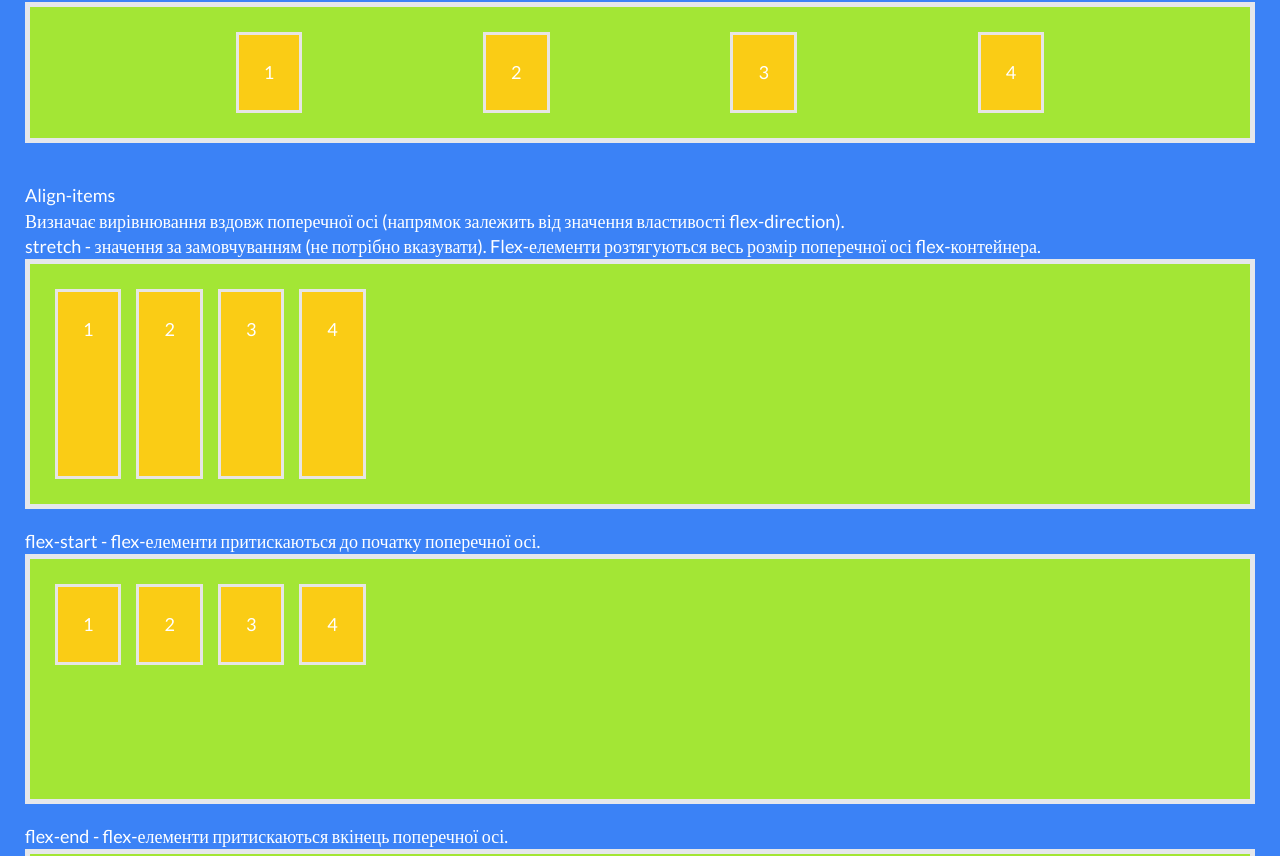
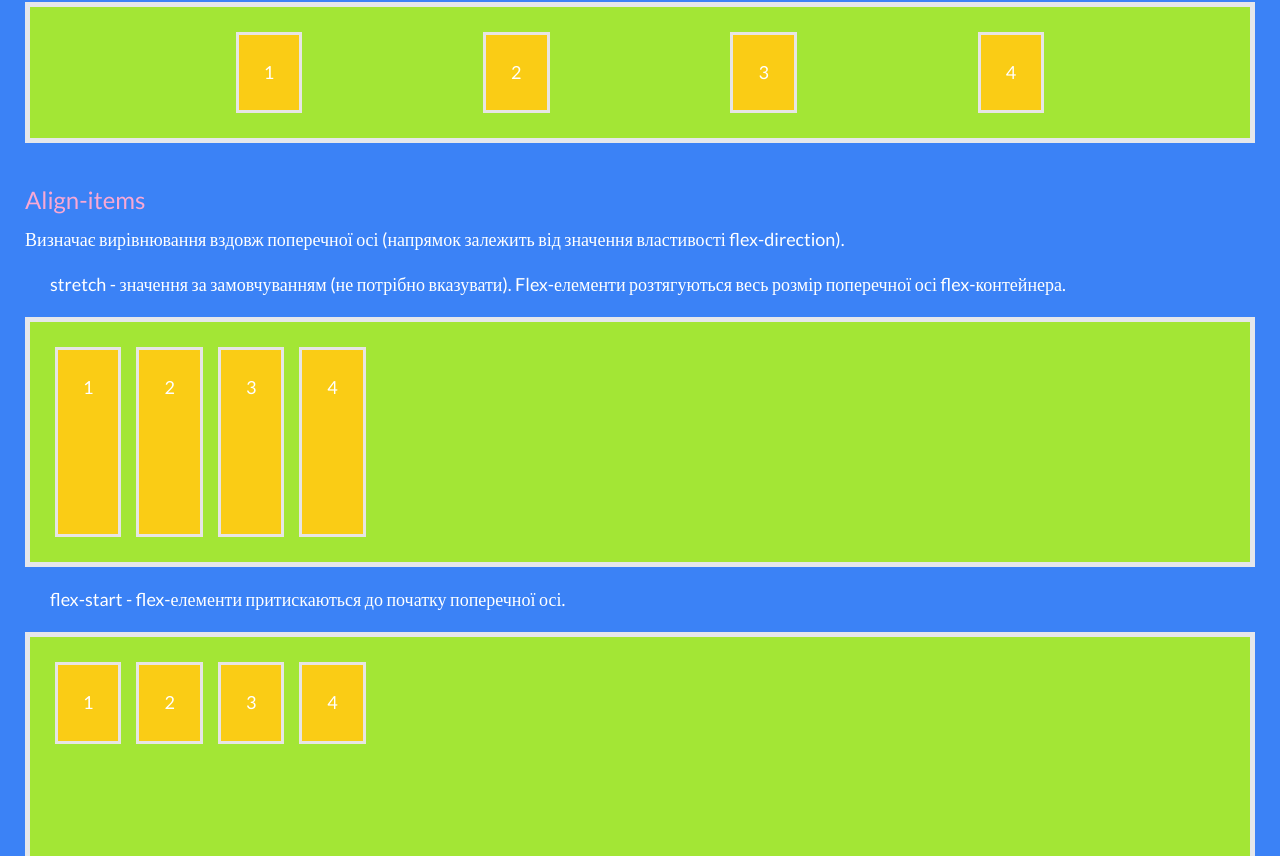
Before and after one commit to vadim-twist/lesson_14, a plain HTML site: page index.html in a window 1280 px wide. Shown: the part 3384-4240 px from the top of the page. Drawn offline with Linux system fonts and the light colour scheme.

Commit message:
Update style.css

```diff
--- a/css/style.css
+++ b/css/style.css
@@ -74,7 +74,7 @@ body{
 .display-flex__title,
 .wrap__title,
 .justify-content__title,
-.aling-items__title,
+.align-items__title,
 .flex-direction__title,
 .gap__title,
 .align-self__title,
@@ -88,7 +88,7 @@ body{
 .display-flex__text,
 .wrap__text,
 .justify-content__text,
-.aling-items__text,
+.align-items__text,
 .flex-direction__text,
 .gap__text,
 .align-self__text,
@@ -100,7 +100,7 @@ body{
 .display-flex__subtitle,
 .wrap__subtitle,
 .justify-content__subtitle,
-.aling-items__subtitle,
+.align-items__subtitle,
 .flex-direction__subtitle,
 .gap__subtitle,
 .align-self__subtitle,
```
